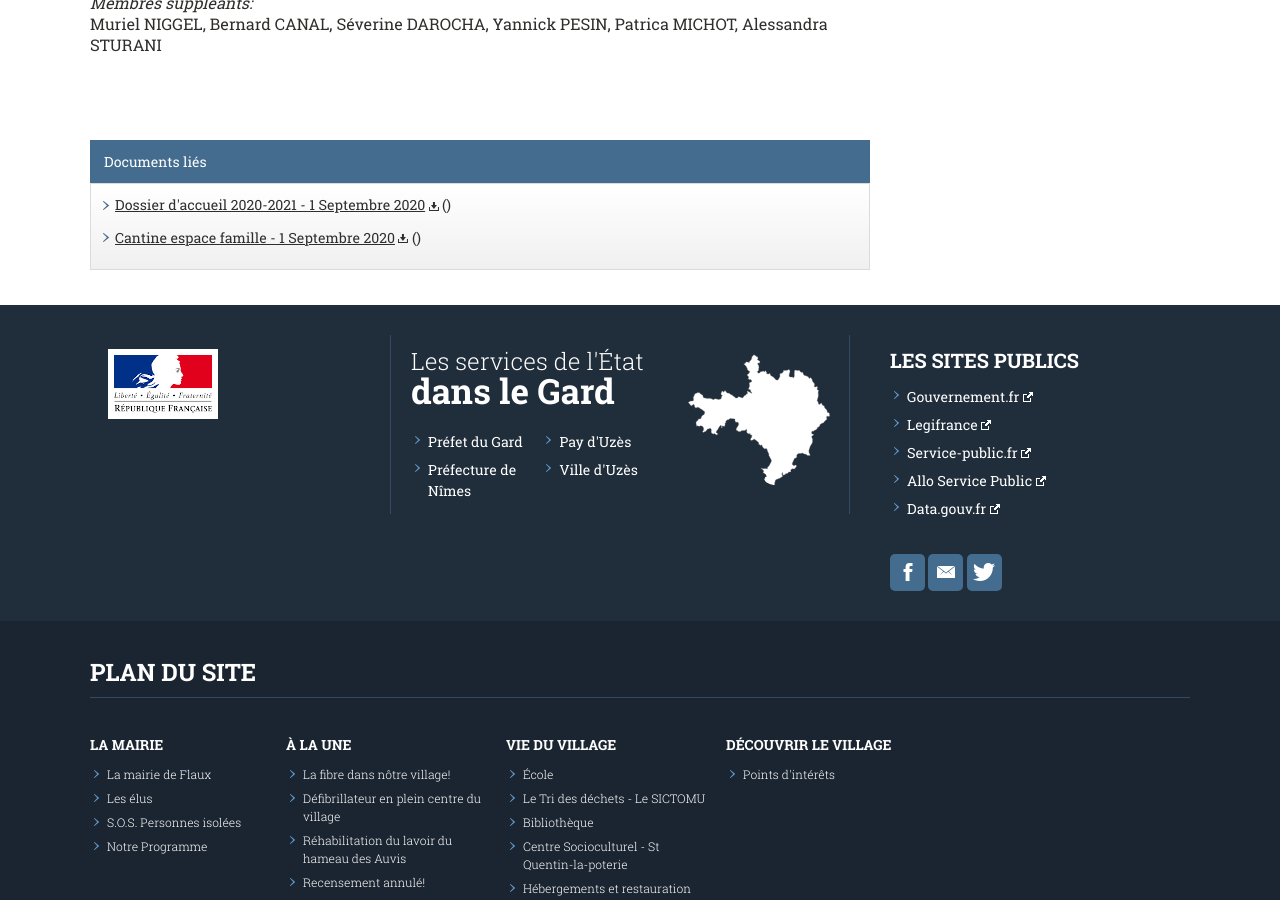
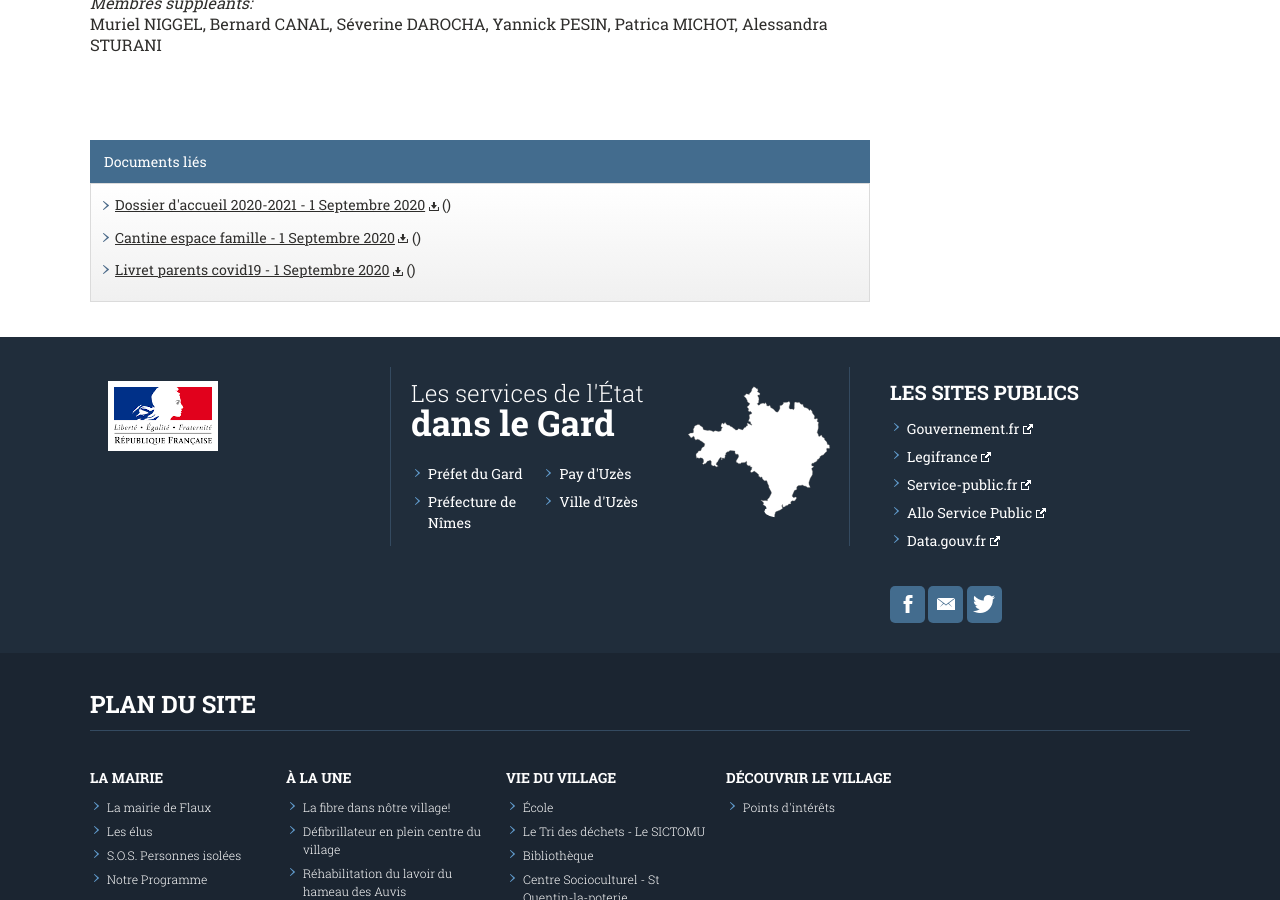
Before and after one commit to Flaux-Village/flaux-village.github.io, a Jekyll site: the page built from orgscolaire.md, in a window 1280 px wide and 900 px high, scrolled down 1389 px. Built offline with Jekyll 4.4.1, drawn with Linux system fonts in a browser that asks for light colours; our own code applies the rules of GitHub Pages for plain Markdown files.

Commit message:
Update orgscolaire.md

```diff
--- a/orgscolaire.md
+++ b/orgscolaire.md
@@ -20,6 +20,10 @@ documents:
 - fiche: Cantine espace famille
   date_texte: 1 Septembre 2020
   addresse: /assets/documents/Cantine_espacefamille.pdf
+- fiche: Livret parents covid19
+  date_texte: 1 Septembre 2020
+  addresse: /assets/documents/Livret-parents-rentree-2020-covid19 (1).pdf
+
 
 
 ---
```
